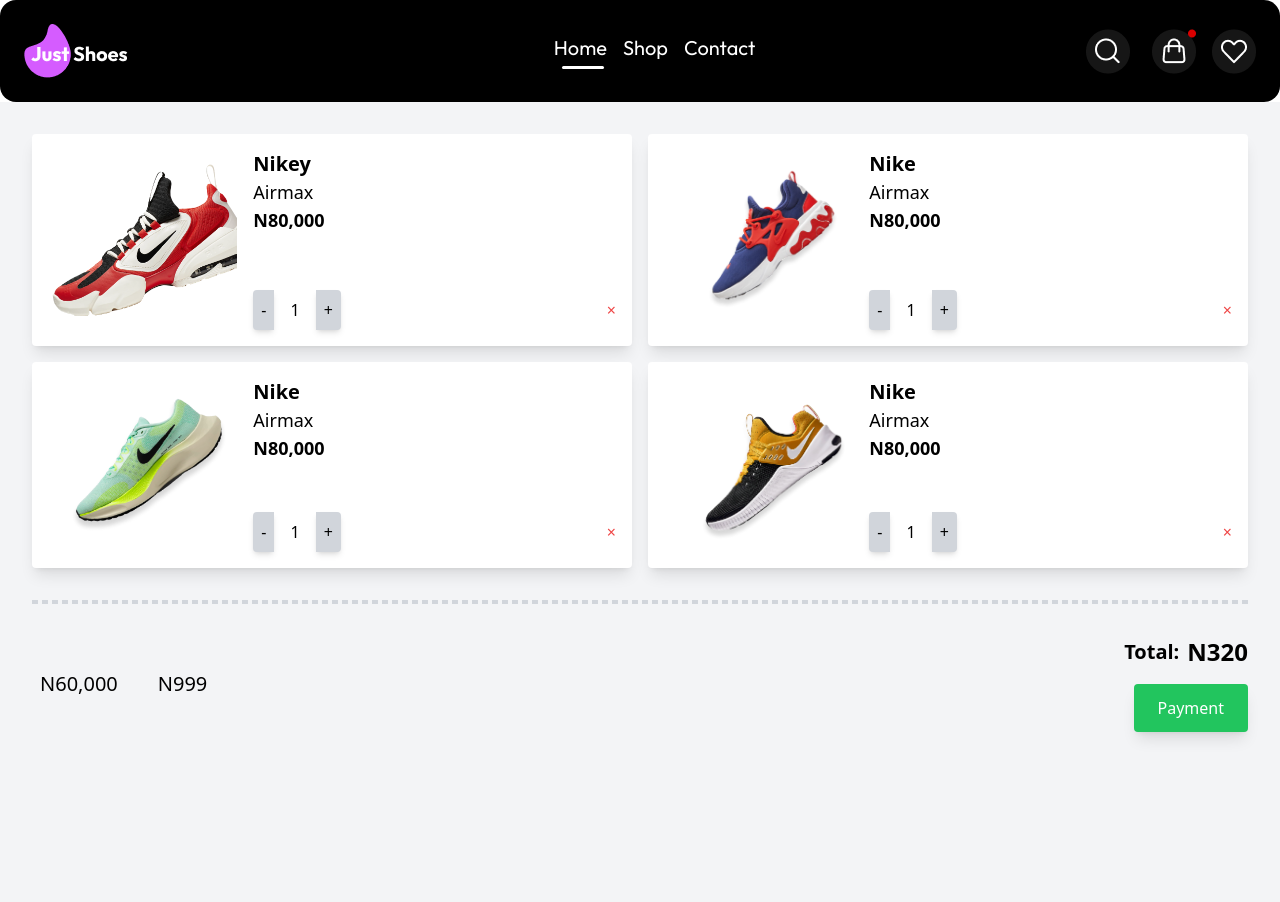
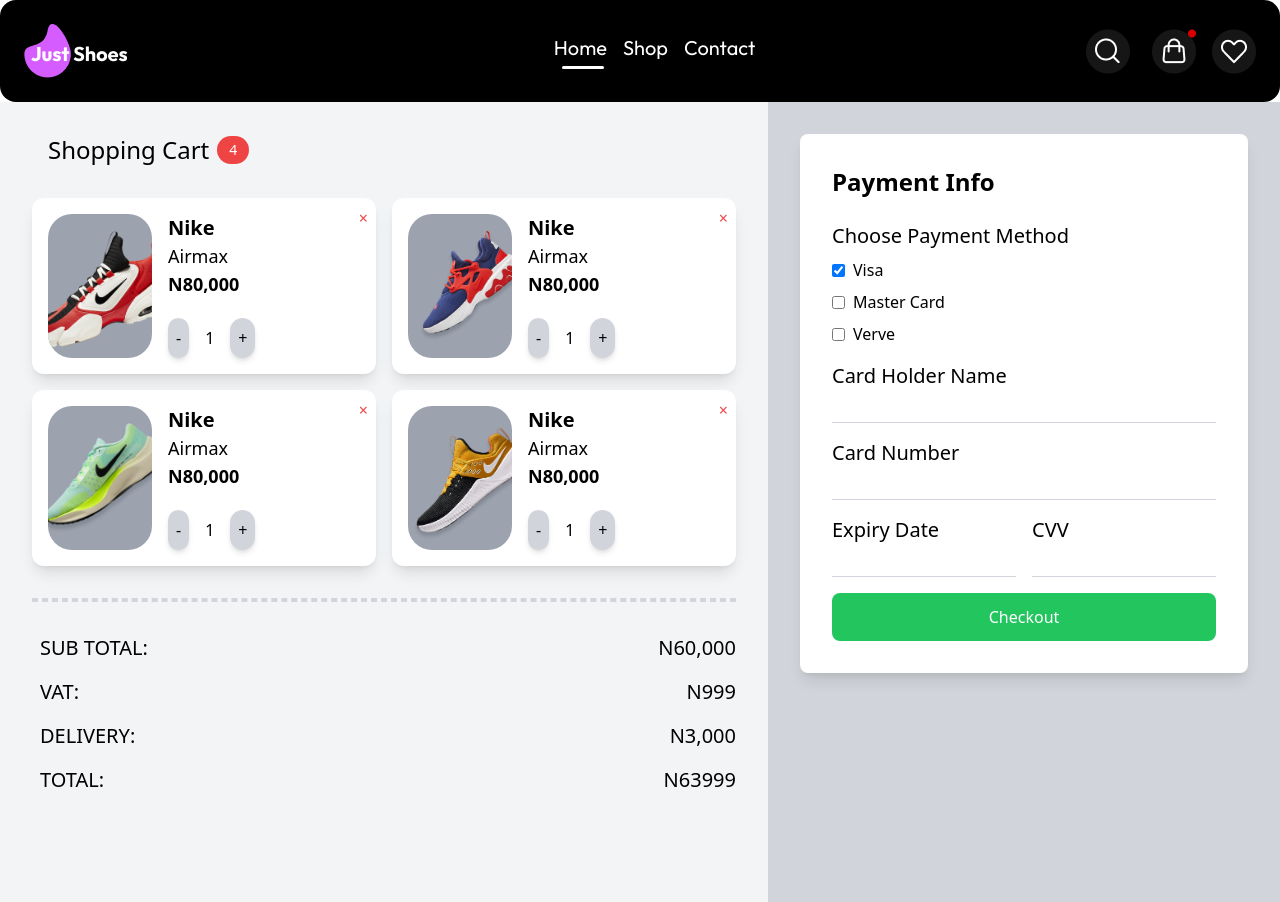
Before and after one commit to EniolaCodes/just-shoes, a React (Vite) app: page /cart in a window 1280 px wide. Built offline with nearby package versions, Linux system fonts and the light colour scheme.

Commit message:
create the cart/checkout page

```diff
--- a/shoeData.js
+++ b/shoeData.js
@@ -9,9 +9,8 @@
 const shoesData = [
 	{
 		id: 1,
-		color: "bg-indigo-500",
-
-		name: "Nikey ",
+		color: "custom indigo",
+		name: "Nike ",
 		model: "Airmax",
 		price: "N80,000",
 		img: shoe1,
@@ -19,8 +18,7 @@
 	},
 	{
 		id: 2,
-		color: "bg-neutral-400",
-
+		color: "custom-neutral",
 		name: "Nike",
 		model: "Airmax",
 		price: "N80,000",
@@ -29,8 +27,7 @@
 	},
 	{
 		id: 3,
-		color: "bg-emerald-400",
-
+		color: "custom-emerald",
 		name: "Nike",
 		model: "Airmax",
 		price: "N80,000",
@@ -39,8 +36,7 @@
 	},
 	{
 		id: 4,
-		color: "bg-fuchsia-500",
-
+		color: "custom-pink",
 		name: "Nike",
 		model: "Airmax",
 		price: "N80,000",
@@ -49,7 +45,7 @@
 	},
 	{
 		id: 5,
-		color: "bg-yellow-300",
+		color: "custom-yellow",
 		name: "Nike",
 		model: "Airmax",
 		price: "N80,000",
--- a/src/App.jsx
+++ b/src/App.jsx
@@ -5,7 +5,7 @@
 import Contact from "./Pages/Contact";
 import ShoeDetail from "./Pages/ShoeDetail";
 import Cart from "./Pages/Cart";
-
+import Success from "./Pages/Success";
 
 const App = () => {
 	return (
@@ -17,6 +17,7 @@
 				<Route path="/contact" element={<Contact />} />
 				<Route path="/shoe/:id" element={<ShoeDetail />} />
 				<Route path="/cart" element={<Cart />} />
+				<Route path="/success" element={<Success />} />
 			</Routes>
 		</BrowserRouter>
 	);
--- a/src/Pages/Cart.jsx
+++ b/src/Pages/Cart.jsx
@@ -13,7 +13,9 @@
 	const handleQuantityChange = (id, delta) => {
 		setCartItems((prevItems) =>
 			prevItems.map((item) =>
-				item.id === id ? { ...item, quantity: item.quantity + delta } : item
+				item.id === id && item.quantity + delta > 0
+					? { ...item, quantity: item.quantity + delta }
+					: item
 			)
 		);
 	};
@@ -22,23 +24,42 @@
 		setCartItems((prevItems) => prevItems.filter((item) => item.id !== id));
 	};
 
-	const totalAmount = cartItems.reduce(
-		(acc, item) => acc + item.quantity * parseInt(item.price.replace("N", "")),
-		0
-	);
+	const totalAmount = 60000 + 999 + 3000;
 
 	return (
-		<div className="p-8 bg-gray-100 min-h-screen">
-			{/* Upper Part */}
+		<div className="flex flex-col lg:flex-row min-h-screen">
+			{/* Left Side */}
+			<div className="p-8 bg-gray-100 w-full lg:w-3/5">
+				<div className="flex items-center mb-8">
+					<button className="mr-4">
+						<i className="fas fa-arrow-left"></i>
+					</button>
+					<h1 className="text-2xl font-medium">Shopping Cart</h1>
+					<span className="ml-2 bg-red-500 text-white rounded-full px-3 py-1 text-sm font-medium">
+						{cartItems.length}
+					</span>
+				</div>
+
 				<div className="grid grid-cols-1 md:grid-cols-2 gap-4 mb-8">
 					{cartItems.map((item) => (
-					<div key={item.id} className="bg-white p-4 rounded shadow-lg flex">
+						<div
+							key={item.id}
+							className="bg-white p-4 rounded-xl shadow-lg flex relative"
+						>
+							<button
+								onClick={() => handleRemoveItem(item.id)}
+								className="absolute top-2 right-2 text-red-500 hover:text-red-700 transition duration-300"
+							>
+								&times;
+							</button>
+							<div className="w-1/3 h-36 bg-gray-400 rounded-3xl mr-4 flex-shrink-0 flex items-center justify-center">
 								<img
 									src={item.img}
 									alt={item.name}
-							className="w-1/3 h-auto object-cover"
+									className="w-full h-full object-cover rounded-3xl"
 								/>
-						<div className="w-2/3 pl-4 flex flex-col justify-between">
+							</div>
+							<div className="flex-1 flex flex-col justify-between">
 								<div>
 									<h3 className="text-xl font-bold">{item.name}</h3>
 									<p className="text-lg">{item.model}</p>
@@ -47,22 +68,16 @@
 								<div className="flex items-center mt-4">
 									<button
 										onClick={() => handleQuantityChange(item.id, -1)}
-									className="bg-gray-300 p-2 rounded-l shadow-md hover:bg-gray-400 transition duration-300"
+										className="bg-gray-300 p-2 rounded-full shadow-md hover:bg-gray-400 transition duration-300"
 									>
 										-
 									</button>
 									<p className="px-4">{item.quantity}</p>
 									<button
 										onClick={() => handleQuantityChange(item.id, 1)}
-									className="bg-gray-300 p-2 rounded-r shadow-md hover:bg-gray-400 transition duration-300"
+										className="bg-gray-300 p-2 rounded-full shadow-md hover:bg-gray-400 transition duration-300"
 									>
 										+
-								</button>
-								<button
-									onClick={() => handleRemoveItem(item.id)}
-									className="ml-auto text-red-500 hover:text-red-700 transition duration-300"
-								>
-									&times;
 									</button>
 								</div>
 							</div>
@@ -72,28 +87,71 @@
 
 				<hr className="border-dashed border-2 border-gray-300 mb-8" />
 
-			{/* Lower Part */}
-			<div className="flex flex-col md:flex-row justify-between items-center">
-				<div className="flex items-center mb-4 md:mb-0">
-					<div className="flex items-center mr-8">
-						<i className="fas fa-check text-green-500"></i>
-						<p className="text-xl ml-2">N60,000</p>
+				{/* Summary */}
+				<div className="flex flex-col space-y-4">
+					{[
+						{ label: "SUB TOTAL", amount: "N60,000" },
+						{ label: "VAT", amount: "N999" },
+						{ label: "DELIVERY", amount: "N3,000" },
+						{ label: "TOTAL", amount: `N${totalAmount}` },
+					].map((item, index) => (
+						<div key={index} className="flex items-center justify-between">
+							<div className="flex items-center">
+								<i className="fas fa-check text-green-500 mr-2"></i>
+								<p className="text-xl">{item.label}:</p>
 							</div>
-					<div className="flex items-center">
-						<i className="fas fa-check text-green-500"></i>
-						<p className="text-xl ml-2">N999</p>
+							<p className="text-xl">{item.amount}</p>
+						</div>
+					))}
 				</div>
 			</div>
-				<div className="flex flex-col items-center md:items-end">
-					<div className="flex items-center mb-4">
-						<p className="text-xl font-semibold mr-2">Total:</p>
-						<p className="text-2xl font-bold">N{totalAmount}</p>
+
+			{/* Right Side */}
+			<div className="w-full lg:w-2/5 bg-gray-300 p-8 flex flex-col justify-between">
+				<div className="bg-white rounded-lg shadow-lg p-8">
+					<h3 className="text-2xl font-bold mb-6">Payment Info</h3>
+					<div className="mb-4">
+						<p className="block text-xl font-medium mb-2">
+							Choose Payment Method
+						</p>
+						<div className="flex flex-col">
+							<label className="flex items-center mb-2">
+								<input type="checkbox" className="mr-2" defaultChecked={true} />
+								Visa
+							</label>
+							<label className="flex items-center mb-2">
+								<input type="checkbox" className="mr-2" />
+								Master Card
+							</label>
+							<label className="flex items-center">
+								<input type="checkbox" className="mr-2" />
+								Verve
+							</label>
+						</div>
+					</div>
+					<div className="mb-4">
+						<p className="block text-xl font-medium mb-8">Card Holder Name</p>
+						<hr className="border-gray-300" />
+					</div>
+					<div className="mb-4">
+						<p className="block text-xl font-medium mb-8">Card Number</p>
+						<hr className="border-gray-300" />
+					</div>
+					<div className="flex justify-between mb-4">
+						<div className="w-1/2 pr-2">
+							<p className="block text-xl font-medium mb-8">Expiry Date</p>
+							<hr className="border-gray-300" />
+						</div>
+						<div className="w-1/2 pl-2">
+							<p className="block text-xl font-medium mb-8">CVV</p>
+							<hr className="border-gray-300" />
+						</div>
 					</div>
 					<Link
-						to="/payment"
-						className="bg-green-500 text-white px-6 py-3 rounded shadow-lg hover:bg-green-600 transition duration-300"
+						to="/success"
+						className="bg-green-500 text-white py-3 rounded-lg text-center block w-full hover:bg-green-600 transition duration-300"
 					>
-						Payment
+						Checkout
 					</Link>
 				</div>
 			</div>
--- a/src/Pages/ShoeDetail.jsx
+++ b/src/Pages/ShoeDetail.jsx
@@ -20,7 +20,7 @@
 	return (
 		<div className="p-8 bg-gray-100 min-h-screen flex flex-col md:flex-row">
 			<div className="md:w-1/2 ">
-				<div className={`${shoe.color}; p-4 rounded-3xl w-[386px] h-[572px]`}>
+				<div className={`${shoe.color} p-4 rounded-3xl w-[386px] h-[572px]`}>
 					<div className="w-full h-auto flex flex-col justify-between">
 						<div>
 							<p className="text-[#ffffff] text-xs font-medium font-['outfit']">
--- a/src/Pages/Shop.jsx
+++ b/src/Pages/Shop.jsx
@@ -29,7 +29,7 @@
 					<Link key={shoe.id} to={`/shoe/${shoe.id}`}>
 						<div className="w-[240px] h-[320px] flex flex-col self-stretch justify-between items-center px-4 py-6">
 							<div
-								className={`${shoe.color}; p-4 rounded-3xl flex flex-col justify-between h-full`}
+								className={`${shoe.color} p-4 rounded-3xl flex flex-col justify-between h-full`}
 							>
 								<div className="flex justify-between items-center">
 									<div className="flex flex-col gap-0">
--- /dev/null
+++ b/src/Pages/Success.tsx
@@ -0,0 +1,11 @@
+import React from 'react';
+
+const Success = () => {
+    return (
+        <div>
+
+        </div>
+    );
+};
+
+export default Success;
--- a/tailwind.config.js
+++ b/tailwind.config.js
@@ -2,7 +2,24 @@
 export default {
 	content: ["./index.html", "./src/**/*.{js,ts,jsx,tsx}"],
 	theme: {
-		extend: {},
+		extend: {
+			// colors: {
+			// 	"custom-indigo": "bg-indigo-500",
+			// 	"custom-neutral": "bg-neutral-400",
+			// 	"custom-emerald": "bg-emerald-400",
+			// 	"custom-pink": "bg-fuchsia-500",
+			// 	"custom-yellow": "bg-yellow-300",
+			// 	"custom-red": "bg-red-300",
+			// },
+			colors: {
+				"custom-indigo": "#FF5733 ",
+				"custom-neutral": "#3498DB ",
+				"custom-emerald": "#F39C12 ",
+				"custom-pink": "#8E44AD ",
+				"custom-yellow": "#F39C12 ",
+				"custom-red": "#27AE60",
+			},
+		},
 	},
 	plugins: [],
 };
```
Lines whose indentation alone changed are shown as unchanged.
